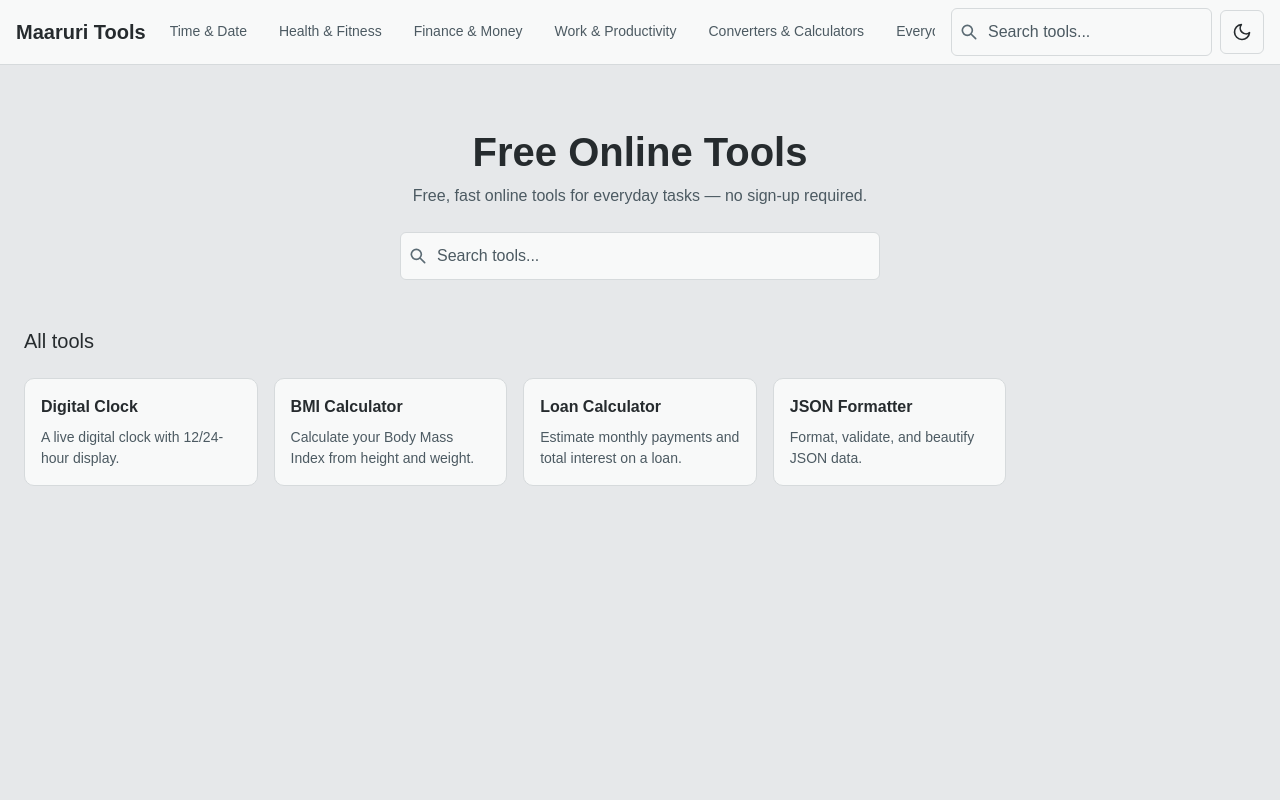
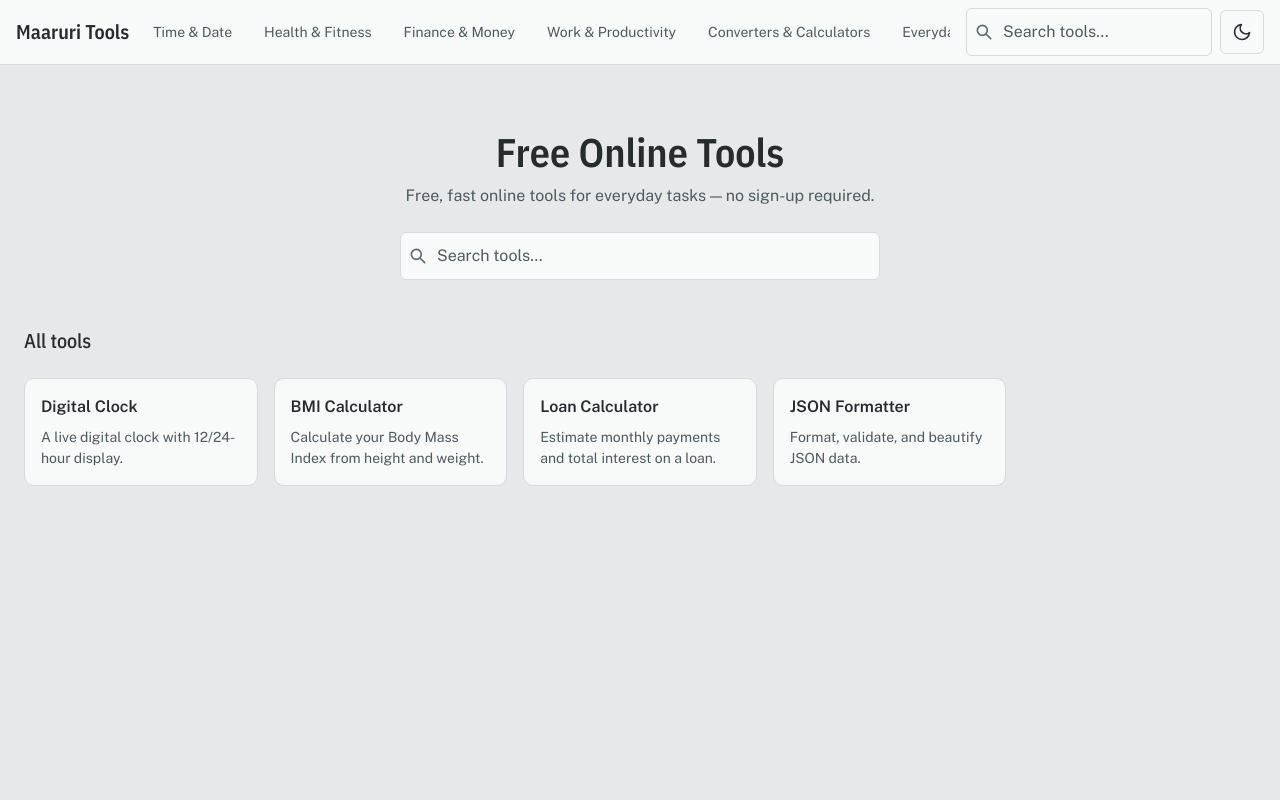
Before and after one commit to maaruriprojects/maaruri-tools, an Angular app in the folder client/: page /en-us in a window 1280 px wide. Shown: the top 800 px of the page. Built offline with nearby package versions, Linux system fonts and the light colour scheme.

Commit message:
Add OS theme preference detection

```diff
--- a/client/src/app/core/theme/theme.service.ts
+++ b/client/src/app/core/theme/theme.service.ts
@@ -35,7 +35,18 @@ export class ThemeService {
     if (!isPlatformBrowser(this.platformId)) {
       return 'light';
     }
-    return sessionStorage.getItem(THEME_STORAGE_KEY) === 'dark' ? 'dark' : 'light';
+    const stored = sessionStorage.getItem(THEME_STORAGE_KEY);
+    if (stored === 'dark' || stored === 'light') {
+      return stored;
+    }
+    // First visit — no persisted preference. Respect the OS setting.
+    if (
+      typeof window.matchMedia === 'function' &&
+      window.matchMedia('(prefers-color-scheme: dark)').matches
+    ) {
+      return 'dark';
+    }
+    return 'light';
   }
 
   private applyTheme(theme: Theme): void {
--- a/client/src/app/shared/components/button/button.scss
+++ b/client/src/app/shared/components/button/button.scss
@@ -1,6 +1,5 @@
 // Per docs/design/06-component-visual-design.md §1. Rest-state bottom-edge
-// shadow (the "physical switch" detail) is deferred — it needs a new
-// theme-varying token not yet defined in Day 7's token set.
+// shadow (the "physical switch" detail) uses --shadow-rest (theme.scss).
 
 .app-button {
   display: inline-flex;
@@ -26,6 +25,7 @@
 .app-button--primary {
   background-color: var(--color-text-primary);
   color: var(--color-surface);
+  box-shadow: var(--shadow-rest);
 
   &:hover:not(:disabled) {
     background-color: var(--color-text-secondary);
@@ -34,6 +34,7 @@
   &:active:not(:disabled) {
     background-color: var(--color-text-secondary);
     transform: translateY(1px);
+    box-shadow: none;
   }
 
   &:disabled {
@@ -46,6 +47,7 @@
   background-color: var(--color-surface);
   color: var(--color-text-primary);
   border: 1.5px solid var(--color-text-secondary);
+  box-shadow: var(--shadow-rest);
 
   &:hover:not(:disabled) {
     border-color: var(--color-text-primary);
@@ -54,6 +56,7 @@
   &:active:not(:disabled) {
     background-color: var(--color-border);
     transform: translateY(1px);
+    box-shadow: none;
   }
 
   &:disabled {
--- a/client/src/app/shared/components/card/card.scss
+++ b/client/src/app/shared/components/card/card.scss
@@ -21,6 +21,7 @@
   &:hover {
     border-color: var(--color-text-secondary);
     transform: translateY(-2px);
+    box-shadow: var(--shadow-hover);
   }
 
   &:active {
--- a/client/src/index.html
+++ b/client/src/index.html
@@ -6,6 +6,12 @@
     <base href="/" />
     <meta name="viewport" content="width=device-width, initial-scale=1" />
     <link rel="icon" type="image/x-icon" href="favicon.ico" />
+    <link rel="preconnect" href="https://fonts.googleapis.com" />
+    <link rel="preconnect" href="https://fonts.gstatic.com" crossorigin />
+    <link
+      rel="stylesheet"
+      href="https://fonts.googleapis.com/css2?family=IBM+Plex+Sans+Condensed:wght@500;600&family=IBM+Plex+Mono:wght@500&family=Public+Sans:wght@400;600&display=swap"
+    />
   </head>
   <body>
     <app-root></app-root>
--- a/client/src/styles.scss
+++ b/client/src/styles.scss
@@ -6,3 +6,5 @@
 @use 'styles/bootstrap-overrides';
 @use 'styles/theme';
 @use 'styles/focus-visible';
+@use 'styles/base';
+@use 'styles/category-colors';
--- /dev/null
+++ b/client/src/styles/_base.scss
@@ -0,0 +1,50 @@
+// Global base styles — docs/design/02-color-typography.md §4 (typography) and
+// docs/design/06-component-visual-design.md §0 (focus). These are the
+// document-level defaults that every page inherits: body text in Public Sans,
+// headings in IBM Plex Sans Condensed, link color from the info token, and a
+// reduced-motion safety net that disables all transitions/animations.
+
+body {
+  margin: 0;
+  background-color: var(--color-bg);
+  color: var(--color-text-primary);
+  font-family: var(--font-body);
+  font-size: var(--type-body-size);
+  font-weight: var(--type-body-weight);
+  line-height: var(--type-body-line-height);
+  -webkit-font-smoothing: antialiased;
+  -moz-osx-font-smoothing: grayscale;
+}
+
+h1, h2, h3, h4, h5, h6 {
+  margin: 0 0 var(--space-md);
+  font-family: var(--font-display);
+  font-weight: var(--type-heading-weight);
+  line-height: 1.25;
+  color: var(--color-text-primary);
+}
+
+a {
+  color: var(--color-info);
+  text-decoration: underline;
+
+  &:hover {
+    text-decoration-thickness: 2px;
+  }
+}
+
+::selection {
+  background: var(--color-accent);
+  color: var(--color-readout-bg);
+}
+
+@media (prefers-reduced-motion: reduce) {
+  *,
+  *::before,
+  *::after {
+    animation-duration: 0.01ms !important;
+    animation-iteration-count: 1 !important;
+    transition-duration: 0.01ms !important;
+    scroll-behavior: auto !important;
+  }
+}
--- /dev/null
+++ b/client/src/styles/_category-colors.scss
@@ -0,0 +1,42 @@
+// Category accent colors — docs/design/03-iconography-logos.md.
+//
+// Each of the 11 tool categories gets a distinct accent hue used for the
+// category-color ring (doc 03) and card hover border (doc 06 §2). Hues are
+// assigned per the formula hsl(H, 42%, 42%) in light theme and
+// hsl(H, 38%, 62%) in dark theme.
+//
+// Hue constraints (doc 03): every hue must be ≥25° from every other and
+// must fall outside four exclusion zones — 15°–50°, 135°–165°, 195°–225°,
+// and 345°–15° (wrapping) — where colors are too close to semantic/brand
+// tokens or adjacent categories to read as distinct.
+//
+// Final 11 hues (sorted): 55, 80, 105, 130, 166, 191, 226, 251, 276, 301, 326.
+// All pairwise gaps ≥25°; all outside exclusion zones.
+
+:root {
+  --cat-color-time-date: hsl(166, 42%, 42%);
+  --cat-color-health-fitness: hsl(326, 42%, 42%);
+  --cat-color-finance-money: hsl(251, 42%, 42%);
+  --cat-color-work-productivity: hsl(80, 42%, 42%);
+  --cat-color-converters-calculators: hsl(226, 42%, 42%);
+  --cat-color-everyday-practical: hsl(105, 42%, 42%);
+  --cat-color-creative-design: hsl(301, 42%, 42%);
+  --cat-color-development-web: hsl(191, 42%, 42%);
+  --cat-color-travel-transportation: hsl(55, 42%, 42%);
+  --cat-color-document-language: hsl(130, 42%, 42%);
+  --cat-color-personal-social: hsl(276, 42%, 42%);
+}
+
+[data-theme='dark'] {
+  --cat-color-time-date: hsl(166, 38%, 62%);
+  --cat-color-health-fitness: hsl(326, 38%, 62%);
+  --cat-color-finance-money: hsl(251, 38%, 62%);
+  --cat-color-work-productivity: hsl(80, 38%, 62%);
+  --cat-color-converters-calculators: hsl(226, 38%, 62%);
+  --cat-color-everyday-practical: hsl(105, 38%, 62%);
+  --cat-color-creative-design: hsl(301, 38%, 62%);
+  --cat-color-development-web: hsl(191, 38%, 62%);
+  --cat-color-travel-transportation: hsl(55, 38%, 62%);
+  --cat-color-document-language: hsl(130, 38%, 62%);
+  --cat-color-personal-social: hsl(276, 38%, 62%);
+}
--- a/client/src/styles/_tokens.scss
+++ b/client/src/styles/_tokens.scss
@@ -117,4 +117,10 @@
   --ease-in-snap: cubic-bezier(0.7, 0, 0.84, 0); // things dismissing/exiting
   --ease-standard: cubic-bezier(0.4, 0, 0.2, 1); // plain state changes (color, border)
   --ease-linear: linear; // the loading spinner's rotation only
+
+  // ---------------------------------------------------------------------
+  // Component shadows (doc 06). Theme-varying (stronger in dark mode), so
+  // the light/dark values live in theme.scss — only the property names are
+  // declared here as the shared vocabulary.
+  // ---------------------------------------------------------------------
 }
--- a/client/src/styles/theme.scss
+++ b/client/src/styles/theme.scss
@@ -33,6 +33,11 @@
   // would barely read against a dark surface), so it lives here, not
   // _tokens.scss.
   --shadow-dropdown: 0 8px 16px rgba(0, 0, 0, 0.12);
+
+  // Component shadows — doc 06 §1 (button rest-state bottom-edge) and §2
+  // (card hover). Light values.
+  --shadow-rest: 0 1px 0 rgba(0, 0, 0, 0.25);
+  --shadow-hover: 0 4px 8px rgba(0, 0, 0, 0.08);
 }
 
 [data-theme='dark'] {
@@ -51,6 +56,10 @@
   --color-info: #6fa3d8; // Gauge Blue (bright)
 
   --shadow-dropdown: 0 8px 16px rgba(0, 0, 0, 0.4);
+
+  // Component shadows — dark values.
+  --shadow-rest: 0 1px 0 rgba(0, 0, 0, 0.5);
+  --shadow-hover: 0 4px 8px rgba(0, 0, 0, 0.3);
 }
 
 // Bootstrap bridge — _bootstrap-overrides.scss configures Bootstrap's Sass
```
Also changed, not shown: 1 other file (tests, documents, lock files or other folders).
